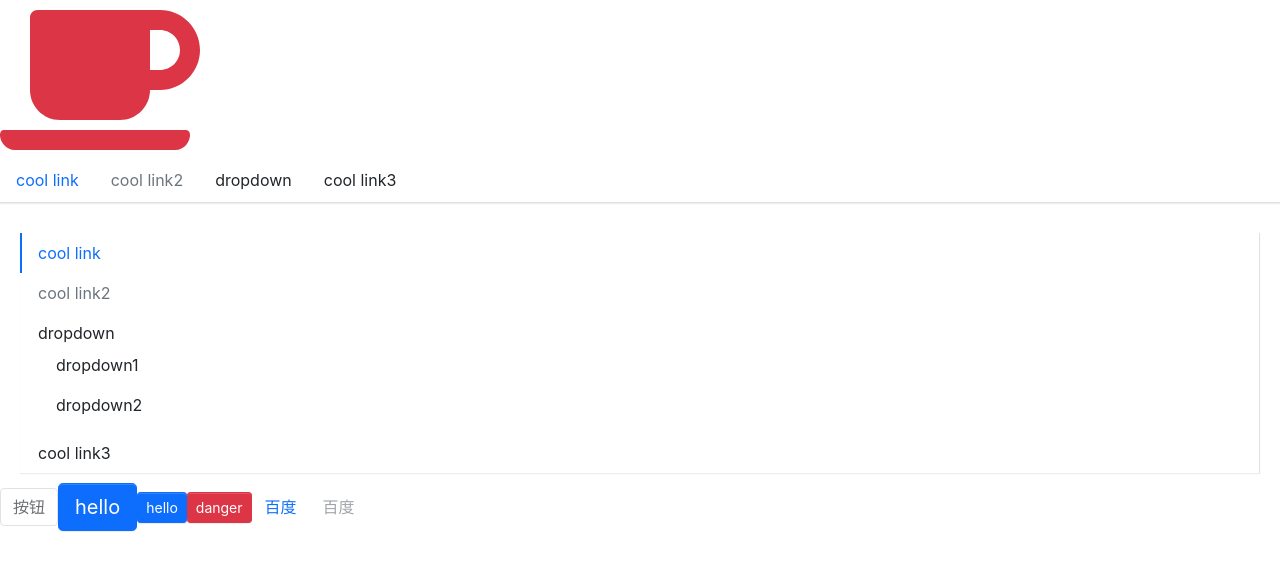
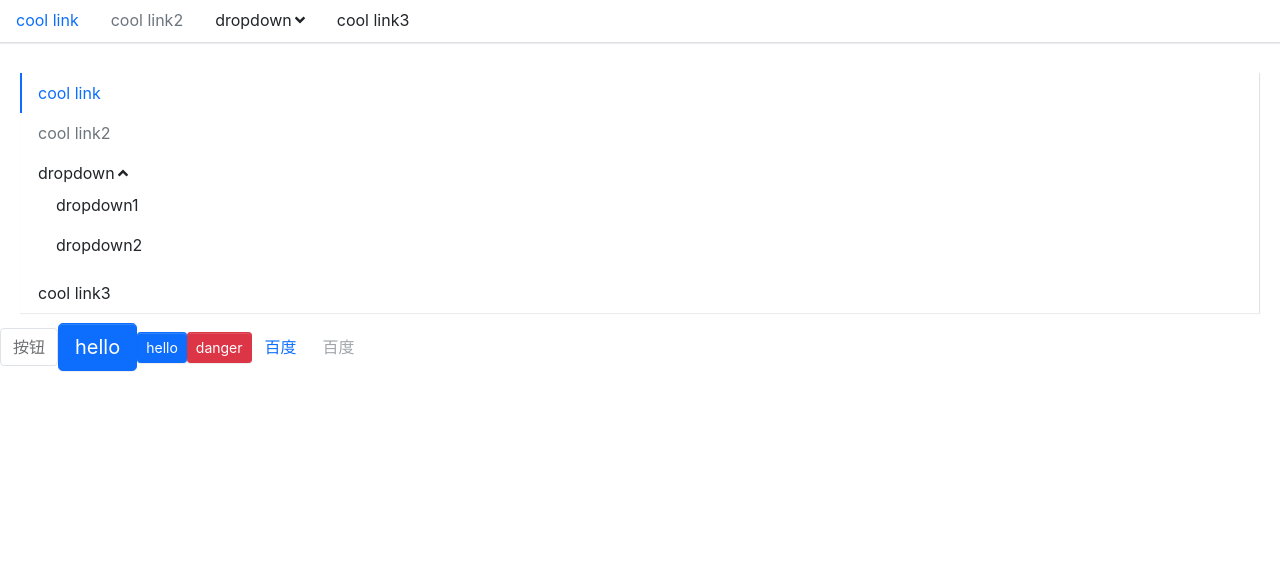
Before and after one commit to MrRabbit1993/react-ts, a React (Create React App) app: page / in a window 1280 px wide. Shown: the top 570 px of the page. Built offline with nearby package versions, Linux system fonts and the light colour scheme.

Commit message:
feat: 菜单使用css实现动画效果

```diff
--- a/src/App.tsx
+++ b/src/App.tsx
@@ -5,12 +5,10 @@
 import Menu from './components/Menu'
 import MenuItem from './components/Menu/menu-item'
 import SubMenu from './components/Menu/sub-menu'
-import Icon from './components/Icon'
 library.add(fas)
 const App: FC = () => {
   return (
     <div className="App">
-      <Icon icon="coffee" theme="danger" size="10x" />
       <Menu
         defaultIndex="0"
         onSelect={(index) => {
--- a/src/components/Icon/index.tsx
+++ b/src/components/Icon/index.tsx
@@ -7,7 +7,7 @@
 export * from './type'
 const Icon: FC<IconProps> = (props) => {
   const { className, theme, ...restProps } = props
-  const classes = classNames('viking-icon', className, {
+  const classes = classNames('icon', className, {
     [`icon-${theme}`]: theme
   })
   return <FontAwesomeIcon className={classes} {...restProps} />
--- a/src/components/Menu/_styles.scss
+++ b/src/components/Menu/_styles.scss
@@ -26,7 +26,18 @@
     &.is-active,
     &:hover {
       color: $menu-item-active-color;
-      border-bottom: $menu-item-active-border-width solid $menu-item-active-color;
+      border-bottom: $menu-item-active-border-width solid
+        $menu-item-active-color;
+    }
+  }
+  .is-vertical {
+    .arrow-icon {
+      transform: rotate(0deg) !important;
+    }
+  }
+  .is-vertical.is-opened {
+    .arrow-icon {
+      transform: rotate(180deg) !important;
     }
   }
   .submenu-item {
@@ -36,7 +47,7 @@
       align-items: center;
     }
     .arrow-icon {
-      transition: transform .25s ease-in-out;
+      transition: transform 0.25s ease-in-out;
       margin-left: 3px;
     }
     &:hover {
@@ -47,7 +58,7 @@
   }
   .submenu {
     display: none;
-    list-style:none;
+    list-style: none;
     padding-left: 0;
     white-space: nowrap;
     //transition: $menu-transition;
@@ -56,7 +67,8 @@
       cursor: pointer;
       transition: $menu-transition;
       color: $body-color;
-      &.is-active, &:hover {
+      &.is-active,
+      &:hover {
         color: $menu-item-active-color !important;
       }
     }
@@ -64,21 +76,23 @@
       display: block;
     }
   }
-  &-vertical{
+  &-vertical {
     flex-direction: column;
     border-bottom: 0px;
     margin: 10px 20px;
     border-right: $menu-border-width solid $menu-border-color;
-    .menu-item{
+    .menu-item {
       border-left: $menu-item-active-border-width solid transparent;
-      &.is-active,&:hover{
+      &.is-active,
+      &:hover {
         border-bottom: 0px;
-        border-left: $menu-item-active-border-width solid $menu-item-active-color;
+        border-left: $menu-item-active-border-width solid
+          $menu-item-active-color;
       }
     }
   }
   &-horizontal {
-    >.menu-item {
+    > .menu-item {
       border-bottom: $menu-item-active-border-width solid transparent;
     }
     .submenu {
--- a/src/components/Menu/sub-menu.tsx
+++ b/src/components/Menu/sub-menu.tsx
@@ -3,6 +3,7 @@
 import { MenuContext } from './context'
 import { SubMenuProps, MenuItemProps } from './type'
 import { setTimeout } from 'timers'
+import Icon from './../Icon'
 const SubMenu: FC<SubMenuProps> = (props) => {
   const { index, title, children, className } = props
   const context = useContext(MenuContext)
@@ -10,7 +11,9 @@
   const isOpend = index && context.mode === 'vertical' ? openSubMenus.includes(index) : false
   const [menuOpen, setOpen] = useState(isOpend)
   const classes = classNames('menu-item submenu-item', className, {
-    'is-active': index === context.index
+    'is-active': index === context.index,
+    'is-opened': menuOpen,
+    'is-vertical': context.mode === 'vertical'
   })
   const handlerClick = (e: React.MouseEvent) => {
     e.preventDefault()
@@ -50,6 +53,7 @@
     <li key={index} className={classes} {...mouseEvents}>
       <div className="submenu-title" {...clickEvents}>
         {title}
+        <Icon icon="angle-down" className="arrow-icon" />
       </div>
       {renderChildren()}
     </li>
```
Also changed, not shown: 1 other file (tests, documents, lock files or other folders).
